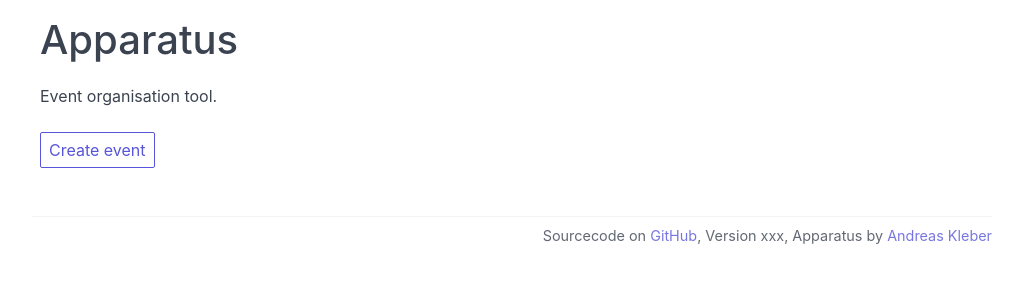
After one commit to akleber/apparatus, a Flask app: page / in a window 1280 px wide. The commit adds this page. Shown: the top 300 px of the page, without its empty margins (128-1151 px from the left). Run offline with Flask 2, Linux system fonts and the light colour scheme.

Commit message:
refactor templates

```diff
--- a/app/routes.py
+++ b/app/routes.py
@@ -56,7 +56,16 @@ def eventAdd():
 
 @app.route("/activityAbout/<activityID>", methods=["GET"])
 def activityAbout(activityID):
-    return "activityAbout"
+    cur = get_db().execute(
+        "SELECT title, description FROM activity WHERE activityID = ?", (activityID,)
+    )
+    rv = cur.fetchone()
+    if not rv:
+        return abort(404)
+
+    return render_template(
+        "activityAbout.html", event_data=event_data, activity_data=activity_data
+    )
 
 
 @app.route("/gdpr/<gdprData>")
--- /dev/null
+++ b/app/templates/index.html
@@ -0,0 +1,51 @@
+<!DOCTYPE html>
+<html lang="en">
+
+<head>
+    <title>Apparatus</title>
+    <meta charset="utf-8">
+    <meta name="robots" content="index, nofollow">
+    <meta name="viewport" content="width=device-width, initial-scale=1.0, shrink-to-fit=no">
+    <meta http-equiv="x-ua-compatible" content="ie=edge">
+    <meta name="description" content="Apparatus event registration.">
+    <!--<link rel="shortcut icon" href="../img/favicons/favicon.ico">
+    <link rel="icon" href="../img/favicons/favicon.png">-->
+    <link rel="stylesheet" href="{{ url_for('static', filename='spectre.min.css') }}">
+</head>
+
+<body>
+
+    <div class="container grid-lg">
+
+        <div class="container">
+            <div class="p-2"></div>
+
+            <h1>Apparatus</h1>
+
+            <p>
+                Event organisation tool.
+            </p>
+
+            <p>
+                <a href="{{ url_for('eventAdd') }}"><button class="btn">Create event</button></a>
+            </p>
+
+            <div class="p-2"></div>
+        </div>
+
+
+        <div class="divider"></div>
+
+        <div class="text-right text-small text-muted">Sourcecode on
+            <a href="https://github.com/akleber/apparatus">GitHub</a>, Version xxx, Apparatus by <a
+                href="http://andreas.drosselweg7a.de">Andreas Kleber</a>
+        </div>
+
+        <div class="p-2"></div>
+
+    </div>
+
+
+</body>
+
+</html>
```
Also changed, not shown: app/templates/activityAbout.html (added, +11 -0 lines), app/templates/eventBase.html (added, +37 -0 lines), app/templates/register.html (+3 -36 lines).
